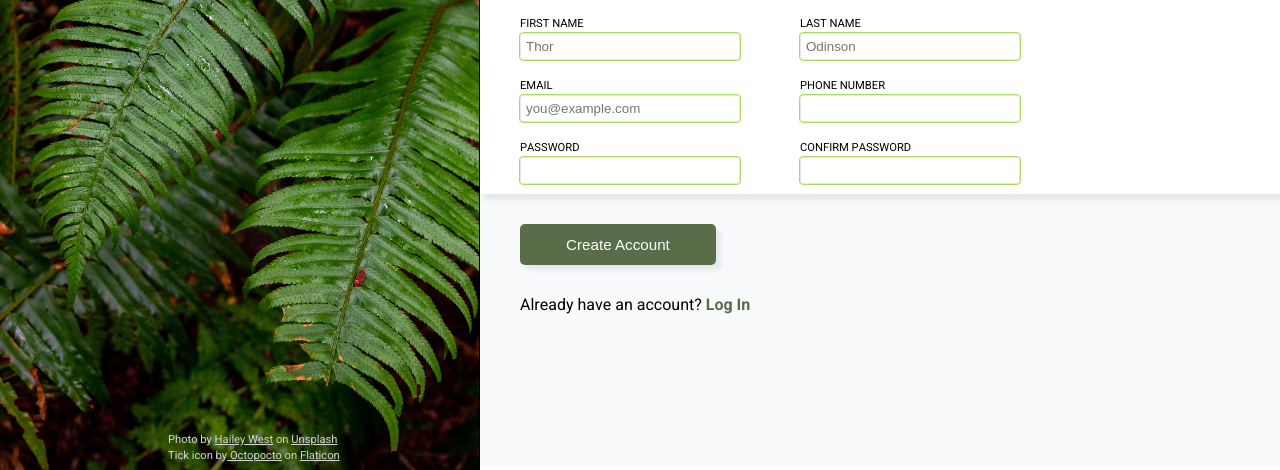
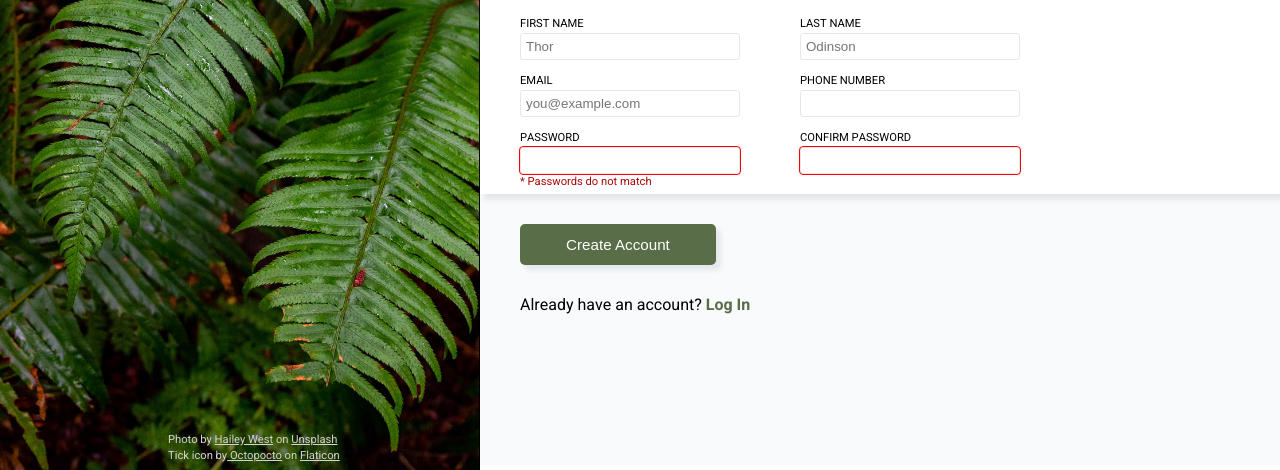
Before and after one commit to Peaches-xo/sign-up-form, a plain HTML site: page index.html in a window 1280 px wide. Shown: the part 330-800 px from the top of the page. Drawn offline with Linux system fonts and the light colour scheme; a web font is replaced by a local one.

Commit message:
Added error class & spans for validation

```diff
--- a/index.html
+++ b/index.html
@@ -5,6 +5,7 @@
     <meta http-equiv="X-UA-Compatible" content="IE=edge,chrome=1">
     <meta name="HandheldFriendly" content="true">
     <link rel="stylesheet" type="text/css" href="/signupform.css">
+    <script src="/signupform.js" defer></script>
 <!-- FONTS -->
     <link rel="preconnect" href="https://fonts.googleapis.com">
     <link rel="preconnect" href="https://fonts.gstatic.com" crossorigin>
@@ -41,26 +42,32 @@
                     <li>
                         <label for="firstName">FIRST NAME</label>
                         <input id="firstName" name="firstName" type="text" placeholder="Thor">
+                        <span class="validation"></span>
                     </li>
                     <li>
                         <label for="lastName">LAST NAME</label>
                         <input id="lastName" name="lastName" type="text" placeholder="Odinson">
+                        <span class="validation"></span>
                     </li>
                     <li>
                         <label for="email">EMAIL</label>
                         <input id="email" name="email" type="email" placeholder="you@example.com">
+                        <span class="validation"></span>
                     </li>
                     <li>
                         <label for="phNumber">PHONE NUMBER</label>
                         <input id="phNumber" name="phNumber" type="text" inputmode="numeric" maxlength="20">
+                        <span class="validation"></span>
                     </li>
                     <li>
                         <label for="password">PASSWORD</label>
-                        <input id="password" name="password" type="password">
+                        <input id="password" name="password" class="error" type="password">
+                        <span class="validation">* Passwords do not match</span>
                     </li>
                     <li>
                        <label for="password_conf">CONFIRM PASSWORD</label>
-                      <input id="password_conf" name="password_conf"  type="password">
+                      <input id="password_conf" name="password_conf" class="error" type="password">
+                      <span class="validation"></span>
                     </li>
                 </ul>
             </form>
--- a/signupform.css
+++ b/signupform.css
@@ -15,11 +15,6 @@
 @font-face{
     font-family: Norse;
     src: url("https://cdn.statically.io/gh/TheOdinProject/theodinproject/efdc2888072f409e687d31dc580595dbe4fe0ff4/app/assets/fonts/Norse-Bold.otf");
-}
-
-img {
-    max-width: 100%;
-    height: auto;
 }
 
 body{
@@ -74,7 +69,6 @@ body{
 
         .bgimg p:last-of-type {
             bottom: 1%;
-
         }
 
 .main {
@@ -149,37 +143,42 @@ body{
     }
 
         input:valid{
-            outline: 1px solid rgba(123, 194, 8, 0.62);
-        }
-        input:valid::after{
-            content:"/check-mark.png";
-            background: rgba(218, 247, 218, 0.797) url("/check-mark.png");
+            /* outline: 1px solid rgba(123, 194, 8, 0.62); */
+
+             /* background: url("/check-mark.png");
             background-size: 20px;
             background-repeat: no-repeat;
-            background-position: 195px;
+            background-position: 195px; */
         }
 
         input:invalid{
             outline: 0.5px solid red;
 
-            background: url("/cancel.png");
+            /* background: url("/cancel.png");
             background-size: 20px;
             background-repeat: no-repeat;
-            background-position: 195px;
+            background-position: 195px; */
         }
 
         input.error{
             outline: 0.5px solid red;
         }
+
         input:focus,
         input:-webkit-autofill:focus {
             outline: 0.5px solid rgb(37, 137, 237);
             box-shadow: 5px 5px 5px var(--inputBorder);
         }
 
-        /* input[type=password].error::after{
-            content: '*passwords do not match';
-        } */
+      span.validation{
+        font-family: 'Roboto', sans-serif;
+          color: rgb(170, 7, 7);
+          font: normal 0.7rem Roboto;
+          margin-left: 10px;
+          margin-top: -5px;
+
+
+      }
 
 
     .main_submit{
```
Also changed, not shown: signupform.js (added), signupform.png (added), 1 other file.
